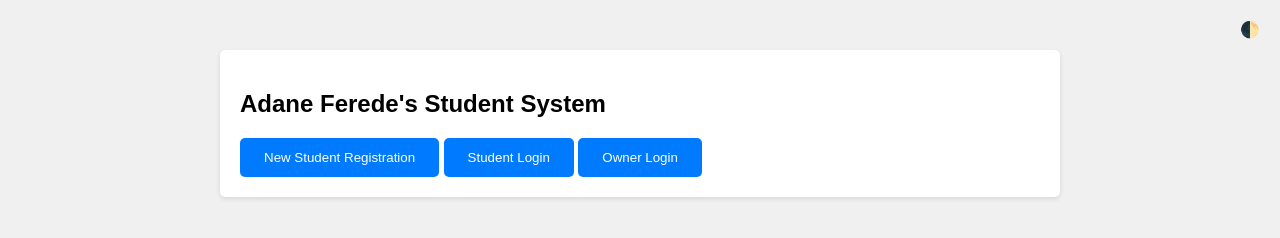
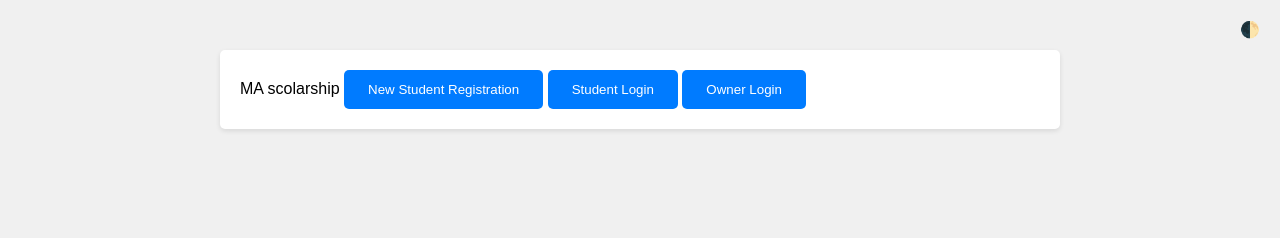
Before and after one commit to Adane21-max/Register-now-at-AFA, a plain HTML site: page index.html in a window 1280 px wide. Drawn offline with Linux system fonts and the light colour scheme.

Commit message:
Update index.html

```diff
--- a/index.html
+++ b/index.html
@@ -87,7 +87,7 @@
 <div class="theme-toggle" onclick="toggleTheme()">🌓</div>
 
 <div class="container" id="mainMenu">
-    <h2>Adane Ferede's Student System</h2>
+    <h<h2>MA scolarship</h2>
     <button onclick="showRegistration()">New Student Registration</button>
     <button onclick="showLogin()">Student Login</button>
     <button onclick="showOwnerLogin()">Owner Login</button>
```
